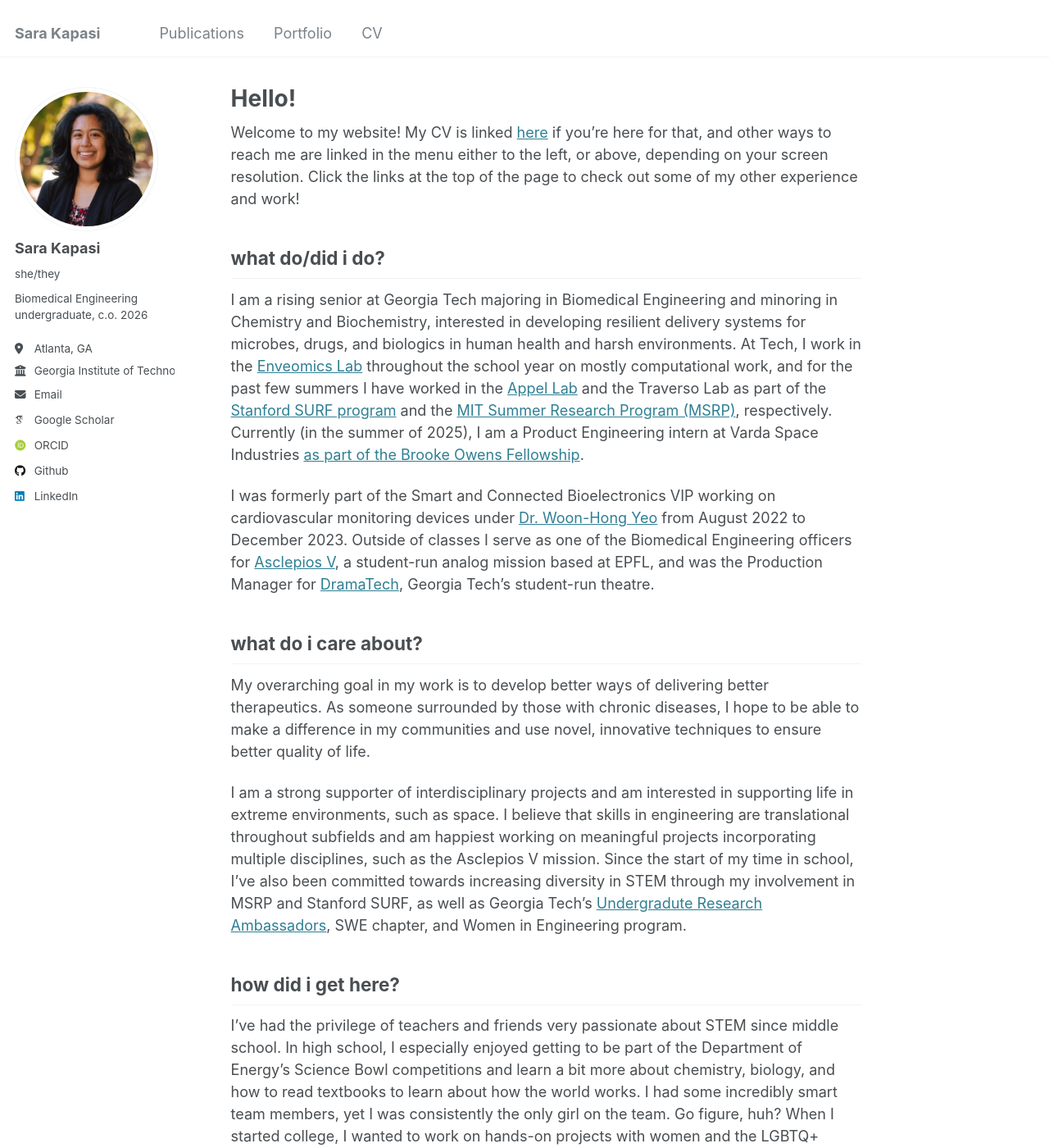
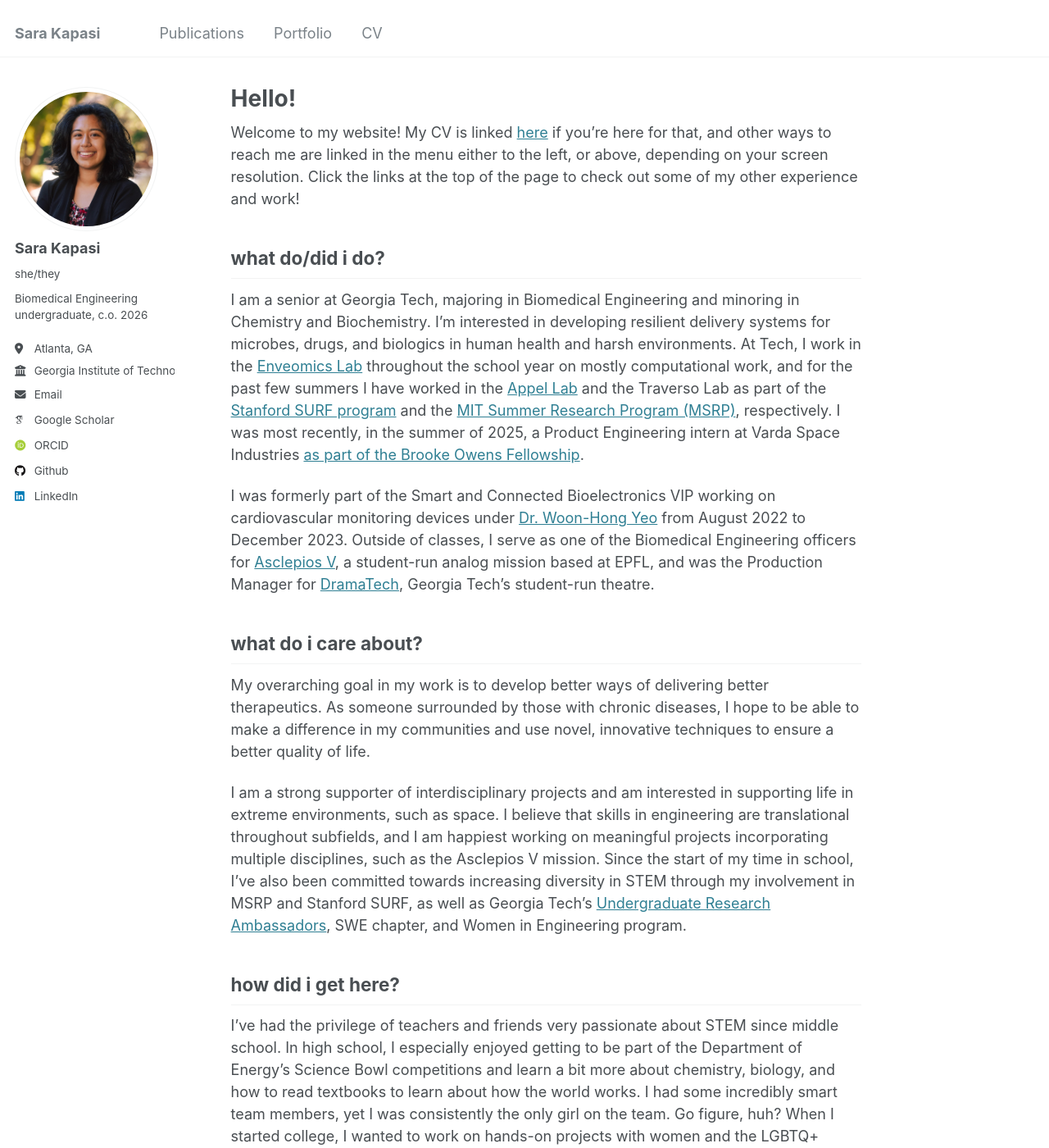
Before and after one commit to sarakapasi/sarakapasi.github.io, a Jekyll site: the page built from _pages/about.md, in a window 1280 px wide and 1400 px high. Shown: the whole window at 82% size. Built offline with Jekyll 4.4.1, drawn with Linux system fonts in a browser that asks for light colours; some web fonts are replaced.

Commit message:
Update about.md
Updated time wise

```diff
--- a/_pages/about.md
+++ b/_pages/about.md
@@ -11,15 +11,15 @@ Welcome to my website! My CV is linked [here](https://sarakapasi.github.io/cv/)
 
 what do/did i do?
 ------
-I am a rising senior at Georgia Tech majoring in Biomedical Engineering and minoring in Chemistry and Biochemistry, interested in developing resilient delivery systems for microbes, drugs, and biologics in human health and harsh environments. At Tech, I work in the [Enveomics Lab](https://enve-omics.gatech.edu/people/) throughout the school year on mostly computational work, and for the past few summers I have worked in the [Appel Lab](https://www.supramolecularbiomaterials.com/) and the Traverso Lab as part of the [Stanford SURF program](https://engineering.stanford.edu/students-academics/equity-and-inclusion-initiatives/prospective-graduate-programs/summer) and the [MIT Summer Research Program (MSRP)](https://oge.mit.edu/msrp/profiles/sara-kapasi/), respectively. Currently (in the summer of 2025), I am a Product Engineering intern at Varda Space Industries [as part of the Brooke Owens Fellowship](https://www.brookeowensfellowship.org/sara-kapasi).
+I am a senior at Georgia Tech, majoring in Biomedical Engineering and minoring in Chemistry and Biochemistry. I'm interested in developing resilient delivery systems for microbes, drugs, and biologics in human health and harsh environments. At Tech, I work in the [Enveomics Lab](https://enve-omics.gatech.edu/people/) throughout the school year on mostly computational work, and for the past few summers I have worked in the [Appel Lab](https://www.supramolecularbiomaterials.com/) and the Traverso Lab as part of the [Stanford SURF program](https://engineering.stanford.edu/students-academics/equity-and-inclusion-initiatives/prospective-graduate-programs/summer) and the [MIT Summer Research Program (MSRP)](https://oge.mit.edu/msrp/profiles/sara-kapasi/), respectively. I was most recently, in the summer of 2025, a Product Engineering intern at Varda Space Industries [as part of the Brooke Owens Fellowship](https://www.brookeowensfellowship.org/sara-kapasi).
 
-I was formerly part of the Smart and Connected Bioelectronics VIP working on cardiovascular monitoring devices under [Dr. Woon-Hong Yeo](https://www.yeolabgatech.com/) from August 2022 to December 2023. Outside of classes I serve as one of the Biomedical Engineering officers for [Asclepios V](https://asclepios.ch/), a student-run analog mission based at EPFL, and was the Production Manager for [DramaTech](https://dramatech.org/), Georgia Tech's student-run theatre.
+I was formerly part of the Smart and Connected Bioelectronics VIP working on cardiovascular monitoring devices under [Dr. Woon-Hong Yeo](https://www.yeolabgatech.com/) from August 2022 to December 2023. Outside of classes, I serve as one of the Biomedical Engineering officers for [Asclepios V](https://asclepios.ch/), a student-run analog mission based at EPFL, and was the Production Manager for [DramaTech](https://dramatech.org/), Georgia Tech's student-run theatre.
 
 what do i care about?
 ------
-My overarching goal in my work is to develop better ways of delivering better therapeutics. As someone surrounded by those with chronic diseases, I hope to be able to make a difference in my communities and use novel, innovative techniques to ensure better quality of life.
+My overarching goal in my work is to develop better ways of delivering better therapeutics. As someone surrounded by those with chronic diseases, I hope to be able to make a difference in my communities and use novel, innovative techniques to ensure a better quality of life.
 
-I am a strong supporter of interdisciplinary projects and am interested in supporting life in extreme environments, such as space. I believe that skills in engineering are translational throughout subfields and am happiest working on meaningful projects incorporating multiple disciplines, such as the Asclepios V mission. Since the start of my time in school, I've also been committed towards increasing diversity in STEM through my involvement in MSRP and Stanford SURF, as well as Georgia Tech's [Undergradute Research Ambassadors](https://urop.gatech.edu/content/undergraduate-research-ambassador-current), SWE chapter, and Women in Engineering program.
+I am a strong supporter of interdisciplinary projects and am interested in supporting life in extreme environments, such as space. I believe that skills in engineering are translational throughout subfields, and I am happiest working on meaningful projects incorporating multiple disciplines, such as the Asclepios V mission. Since the start of my time in school, I've also been committed towards increasing diversity in STEM through my involvement in MSRP and Stanford SURF, as well as Georgia Tech's [Undergraduate Research Ambassadors](https://urop.gatech.edu/content/undergraduate-research-ambassador-current), SWE chapter, and Women in Engineering program.
 
 how did i get here?
 ------
```
